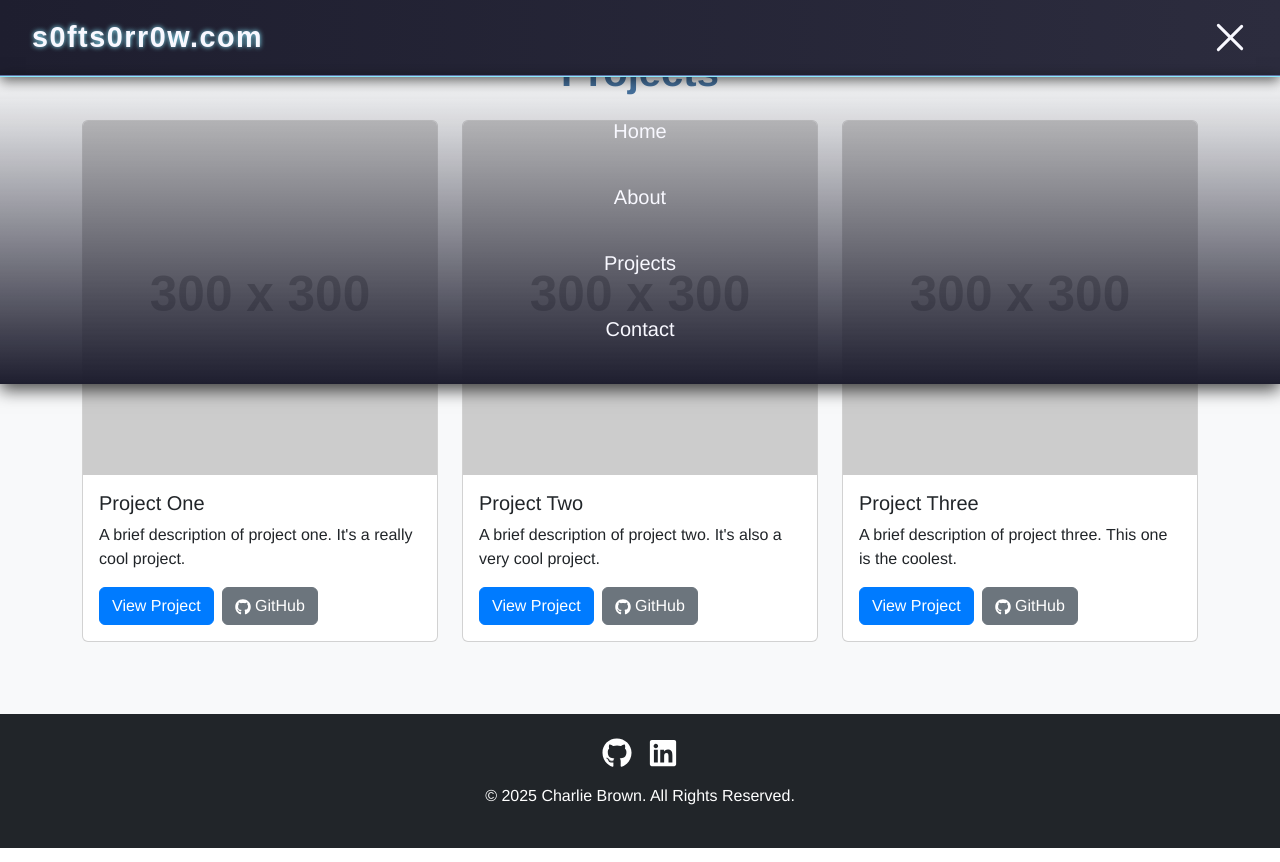
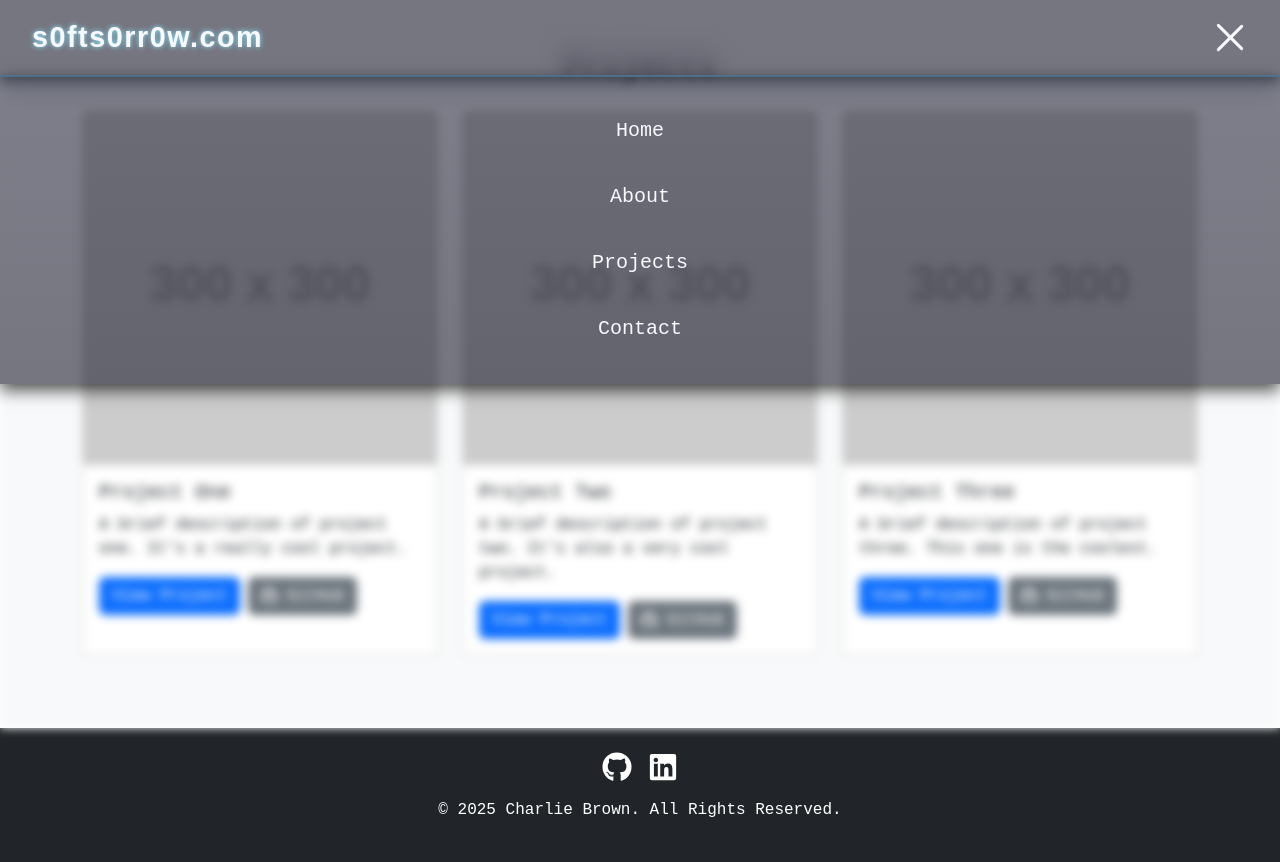
Before and after one commit to S0FTS0RR0W/s0fts0rr0w-portfolio, a React (Create React App) app: page /projects in a window 1280 px wide. Both pictures are taken after a click on the button 1230 px from the left and 37 px from the top of the page. Built offline with nearby package versions, Linux system fonts and the light colour scheme.

Commit message:
updated navbar

```diff
--- a/package.json
+++ b/package.json
@@ -16,6 +16,7 @@
     "@types/react": "^18.2.0",
     "@types/react-dom": "^18.2.0",
     "bootstrap": "^5.3.8",
+    "cross-env": "^10.1.0",
     "react": "^18.2.0",
     "react-bootstrap": "^2.10.10",
     "react-dom": "^18.2.0",
@@ -26,7 +27,7 @@
     "web-vitals": "^2.1.4"
   },
   "scripts": {
-    "start": "react-scripts start",
+    "start": "cross-env PORT=3001 react-scripts start",
     "build": "react-scripts build",
     "test": "react-scripts test",
     "eject": "react-scripts eject"
--- a/src/App.css
+++ b/src/App.css
@@ -1,43 +1,4 @@
-/* General Body Styles */
-body {
-  font-family: 'Helvetica Neue', Helvetica, Arial, sans-serif;
-  color: #333;
-  background-color: #fff;
-  -webkit-font-smoothing: antialiased;
-  -moz-osx-font-smoothing: grayscale;
+.content-blur {
+  filter: blur(5px);
+  transition: filter 0.3s ease-in-out;
 }
-
-/* App container */
-.App {
-  text-align: left;
-}
-
-/* Section Padding */
-section {
-  padding: 80px 0;
-}
-
-/* Headings */
-h1, h2, h3, h4, h5, h6 {
-  font-weight: 700;
-  color: #4774a1;
-}
-
-h2 {
-  font-size: 2.5rem;
-}
-
-.bg-light {
-  background-color: #f8f9fa !important;
-}
-
-/* Buttons */
-.btn-primary {
-    background-color: #007bff;
-    border-color: #007bff;
-}
-
-.btn-primary:hover {
-    background-color: #0056b3;
-    border-color: #0056b3;
-}
--- a/src/App.tsx
+++ b/src/App.tsx
@@ -1,4 +1,4 @@
-import React, { useEffect } from 'react';
+import React, { useEffect, useState } from 'react';
 import './App.css';
 import { Routes, Route } from 'react-router-dom';
 import NavigationBar from './components/NavigationBar';
@@ -9,19 +9,23 @@ import ProjectsPage from './pages/Projects';
 import ContactPage from './pages/Contact';
 
 function App() {
+  const [isMenuOpen, setIsMenuOpen] = useState(false);
+
   useEffect(() => {
     document.title = 'Charlie Brown | Shrine-Grade Dev';
   }, []);
 
   return (
     <div className="App">
-      <NavigationBar />
+      <NavigationBar isMenuOpen={isMenuOpen} setIsMenuOpen={setIsMenuOpen} />
+      <main className={isMenuOpen ? 'content-blur' : ''}>
         <Routes>
           <Route path="/" element={<Home />} />
           <Route path="/about" element={<AboutPage />} />
           <Route path="/projects" element={<ProjectsPage />} />
           <Route path="/contact" element={<ContactPage />} />
         </Routes>
+      </main>
       <Footer />
     </div>
   );
--- a/src/components/NavigationBar.css
+++ b/src/components/NavigationBar.css
@@ -1,5 +1,7 @@
 .test-navbar {
-  background: linear-gradient(90deg, #1e1e2f, #2c2c3e);
+  background-color: rgba(30, 30, 47, 0.6);
+  backdrop-filter: blur(12px) saturate(150%);
+  -webkit-backdrop-filter: blur(12px) saturate(150%);
   padding: 1rem 2rem;
   color: #f0f0f5;
   position: fixed;
@@ -8,7 +10,6 @@
   border-bottom: 2px solid #8be9fd;
   width: 100%;
 }
-
 .test-navbar-container {
   display: flex;
   justify-content: space-between;
@@ -72,10 +73,12 @@
   top: 100%;
   left: 0;
   width: 100%;
-  background: linear-gradient(180deg, #2c2c3e00, #1e1e2f);
+  background: linear-gradient(180deg, rgba(44, 44, 62, 0.6), rgba(30, 30, 47, 0.6));
+  backdrop-filter: blur(12px) saturate(150%);
+  -webkit-backdrop-filter: blur(12px) saturate(150%);
   padding: 1rem 0;
   box-shadow: 0 6px 16px rgba(0, 0, 0, 0.7);
-  border-top: 1px solid #6272a4;
+  border-top: 1px solid rgba(98, 114, 164, 0.5);
 }
 
 .test-menu.open {
--- a/src/components/NavigationBar.tsx
+++ b/src/components/NavigationBar.tsx
@@ -1,16 +1,19 @@
-import React, { useState } from 'react';
+import React from 'react';
 import { Link } from 'react-router-dom';
 import './NavigationBar.css';
 
-const TestBurgerMenu = () => {
-  const [isOpen, setIsOpen] = useState(false);
+interface NavigationBarProps {
+  isMenuOpen: boolean;
+  setIsMenuOpen: (isOpen: boolean) => void;
+}
 
+const NavigationBar: React.FC<NavigationBarProps> = ({ isMenuOpen, setIsMenuOpen }) => {
   const toggleMenu = () => {
-    setIsOpen(!isOpen);
+    setIsMenuOpen(!isMenuOpen);
   };
 
   const handleLinkClick = () => {
-    setIsOpen(false); // Close menu on link click
+    setIsMenuOpen(false); // Close menu on link click
   };
 
   return (
@@ -19,12 +22,12 @@ const TestBurgerMenu = () => {
         <Link to="/" className="test-navbar-brand" onClick={handleLinkClick}>
           s0fts0rr0w.com
         </Link>
-        <button className="test-burger-button" onClick={toggleMenu} aria-expanded={isOpen}>
-          <div className={`test-burger-line ${isOpen ? 'open' : ''}`}></div>
-          <div className={`test-burger-line ${isOpen ? 'open' : ''}`}></div>
-          <div className={`test-burger-line ${isOpen ? 'open' : ''}`}></div>
+        <button className="test-burger-button" onClick={toggleMenu} aria-expanded={isMenuOpen}>
+          <div className={`test-burger-line ${isMenuOpen ? 'open' : ''}`}></div>
+          <div className={`test-burger-line ${isMenuOpen ? 'open' : ''}`}></div>
+          <div className={`test-burger-line ${isMenuOpen ? 'open' : ''}`}></div>
         </button>
-        <div className={`test-menu ${isOpen ? 'open' : ''}`}>
+        <div className={`test-menu ${isMenuOpen ? 'open' : ''}`}>
           <ul className="test-nav-list">
             <li><Link to="/" onClick={handleLinkClick}>Home</Link></li>
             <li><Link to="/about" onClick={handleLinkClick}>About</Link></li>
@@ -37,4 +40,4 @@ const TestBurgerMenu = () => {
   );
 };
 
-export default TestBurgerMenu;
+export default NavigationBar;
```
Also changed, not shown: 1 other file (tests, documents, lock files or other folders). Lines whose indentation alone changed are shown as unchanged.
